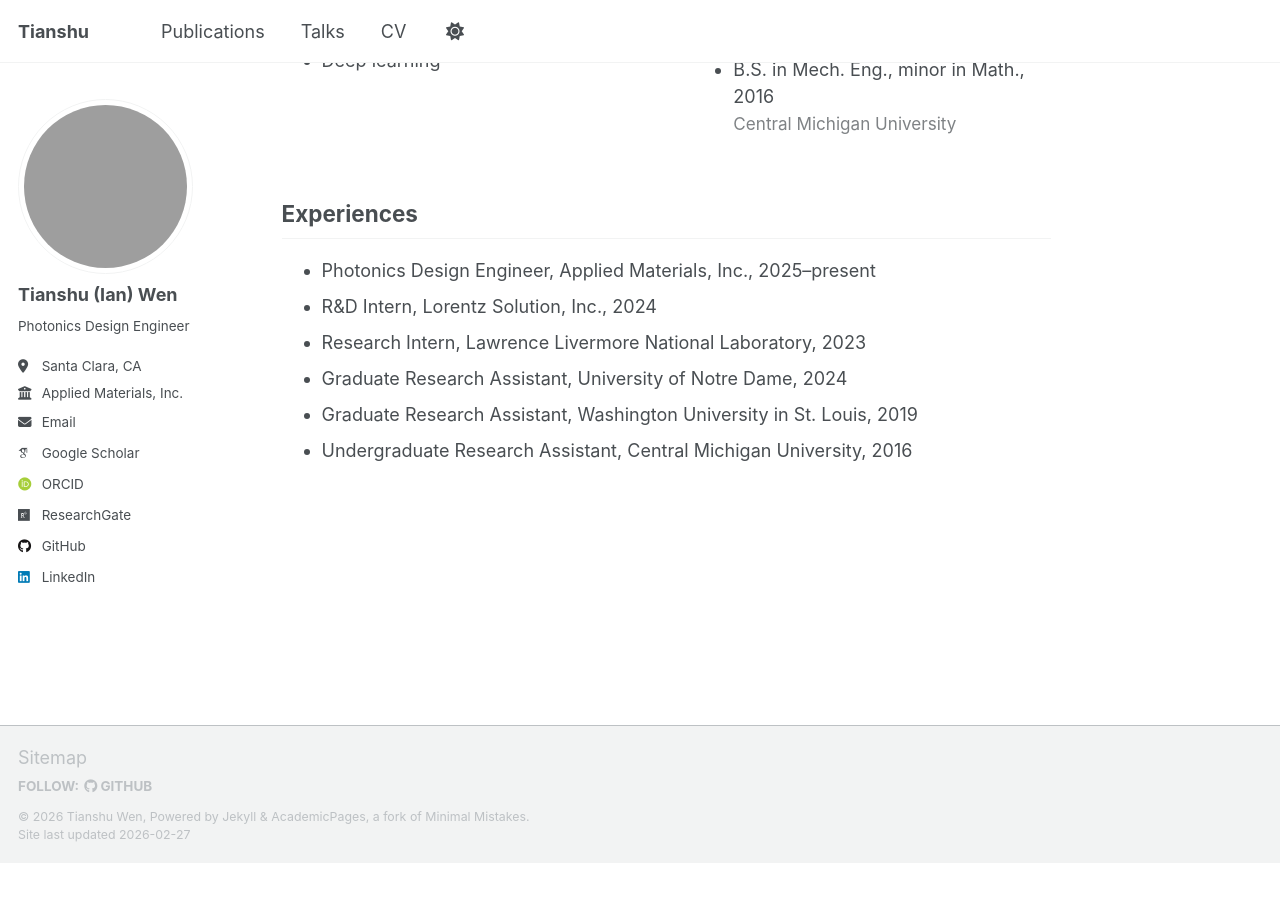
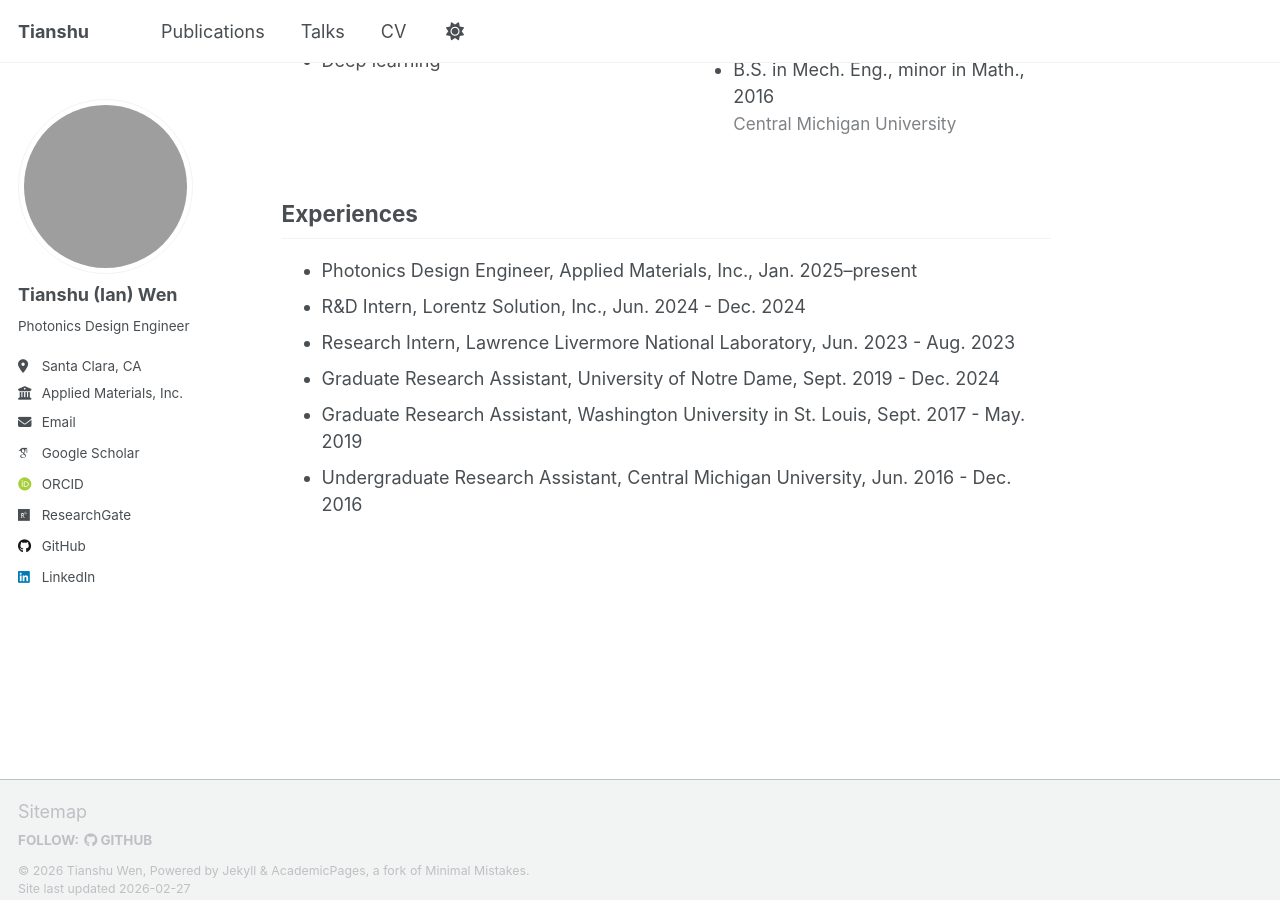
Before and after one commit to wentianshu/wentianshu.github.io, a Jekyll site: the page built from _pages/about.md, in a window 1280 px wide and 900 px high, scrolled down 897 px. Built offline with Jekyll 4.4.1, drawn with Linux system fonts in a browser that asks for light colours; some web fonts are replaced; a script that is not in the unit is left out; before the commit the page ends 1760 px from its top, so only the background shows below that; grey boxes are pictures that could not be loaded.

Commit message:
minor changes

```diff
--- a/_pages/about.md
+++ b/_pages/about.md
@@ -50,12 +50,12 @@ At the University of Notre Dame, he developed a globally convergent method to ac
 <!-- <hr class="about__section-sep"> -->
 
 ## Experiences
-- Photonics Design Engineer, Applied Materials, Inc., 2025–present
-- R&D Intern, Lorentz Solution, Inc., 2024
-- Research Intern, Lawrence Livermore National Laboratory, 2023
-- Graduate Research Assistant, University of Notre Dame, 2024
-- Graduate Research Assistant, Washington University in St. Louis, 2019
-- Undergraduate Research Assistant, Central Michigan University, 2016
+- Photonics Design Engineer, Applied Materials, Inc., Jan. 2025–present
+- R&D Intern, Lorentz Solution, Inc., Jun. 2024 - Dec. 2024
+- Research Intern, Lawrence Livermore National Laboratory, Jun. 2023 - Aug. 2023
+- Graduate Research Assistant, University of Notre Dame, Sept. 2019 - Dec. 2024
+- Graduate Research Assistant, Washington University in St. Louis, Sept. 2017 - May. 2019
+- Undergraduate Research Assistant, Central Michigan University, Jun. 2016 - Dec. 2016
 
 <!-- Site-wide configuration
 ------
```
